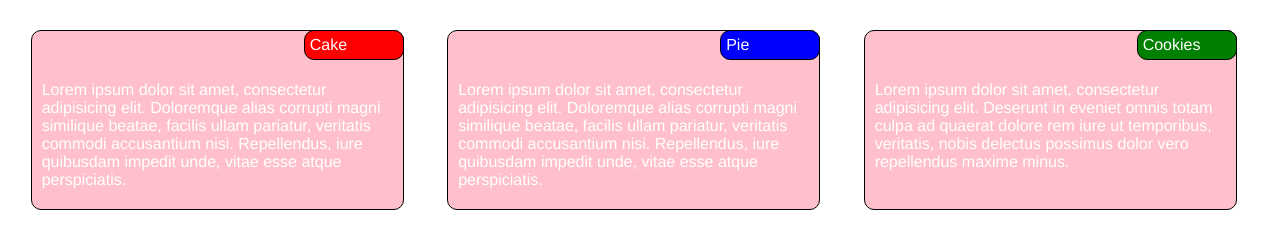
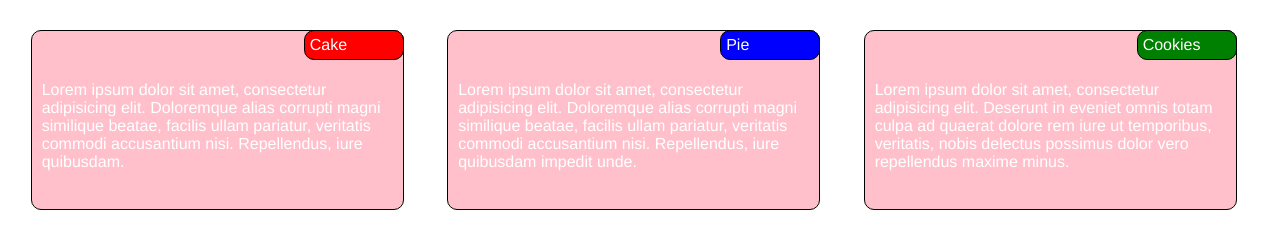
Before and after one commit to dilleyrd/coursera-test, a plain HTML site: page module2-solution/index.html in a window 1280 px wide. Shown: the part 61-310 px from the top of the page. Drawn offline with Linux system fonts and the light colour scheme.

Commit message:
changed title

```diff
--- a/module2-solution/index.html
+++ b/module2-solution/index.html
@@ -3,7 +3,7 @@
 <head>
 <meta charset="utf-8">
 <meta name="viewport" content="width=device-width, initial-scale=1">
-<title>Responsive Layout</title>
+<title>Our Menu</title>
 <link rel="stylesheet" href="css/style.css">
 </head>
 <body>
@@ -13,11 +13,11 @@
 <div class="row">
   <div class="col-lg-4 col-md-6">
     <p class="food cake">Cake</p>
-    <p>Lorem ipsum dolor sit amet, consectetur adipisicing elit. Doloremque alias corrupti magni similique beatae, facilis ullam pariatur, veritatis commodi accusantium nisi. Repellendus, iure quibusdam impedit unde, vitae esse atque perspiciatis.</p>
+    <p>Lorem ipsum dolor sit amet, consectetur adipisicing elit. Doloremque alias corrupti magni similique beatae, facilis ullam pariatur, veritatis commodi accusantium nisi. Repellendus, iure quibusdam.</p>
   </div>
   <div class="col-lg-4 col-md-6">
     <p class="food pie">Pie</p>
-    <p>Lorem ipsum dolor sit amet, consectetur adipisicing elit. Doloremque alias corrupti magni similique beatae, facilis ullam pariatur, veritatis commodi accusantium nisi. Repellendus, iure quibusdam impedit unde, vitae esse atque perspiciatis.</p>
+    <p>Lorem ipsum dolor sit amet, consectetur adipisicing elit. Doloremque alias corrupti magni similique beatae, facilis ullam pariatur, veritatis commodi accusantium nisi. Repellendus, iure quibusdam impedit unde.</p>
   </div>
   <div class="col-lg-4 col-md-12">
     <p class="food cookies-base cookies-lg cookies-md">Cookies</p>
```
